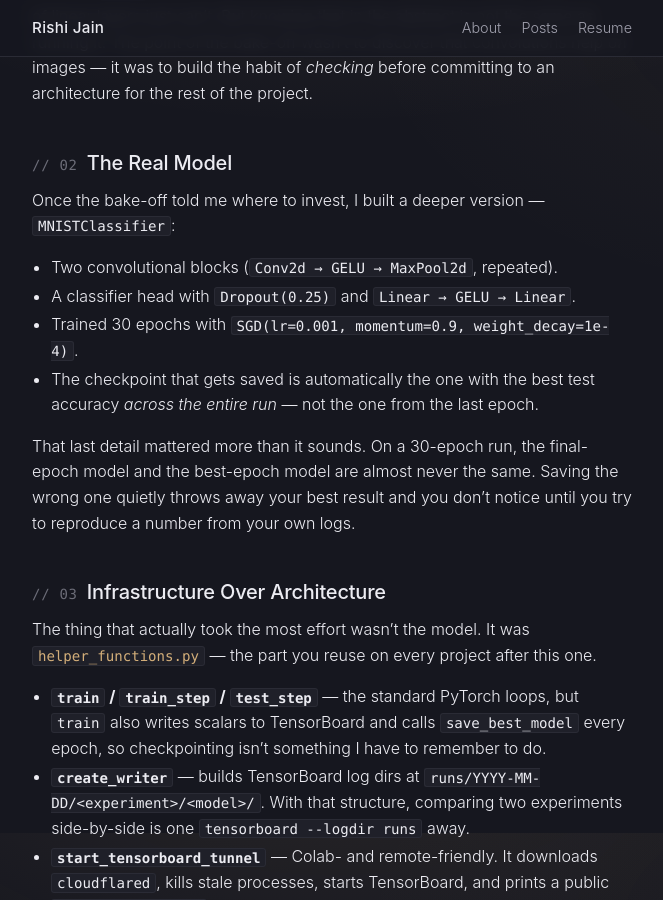
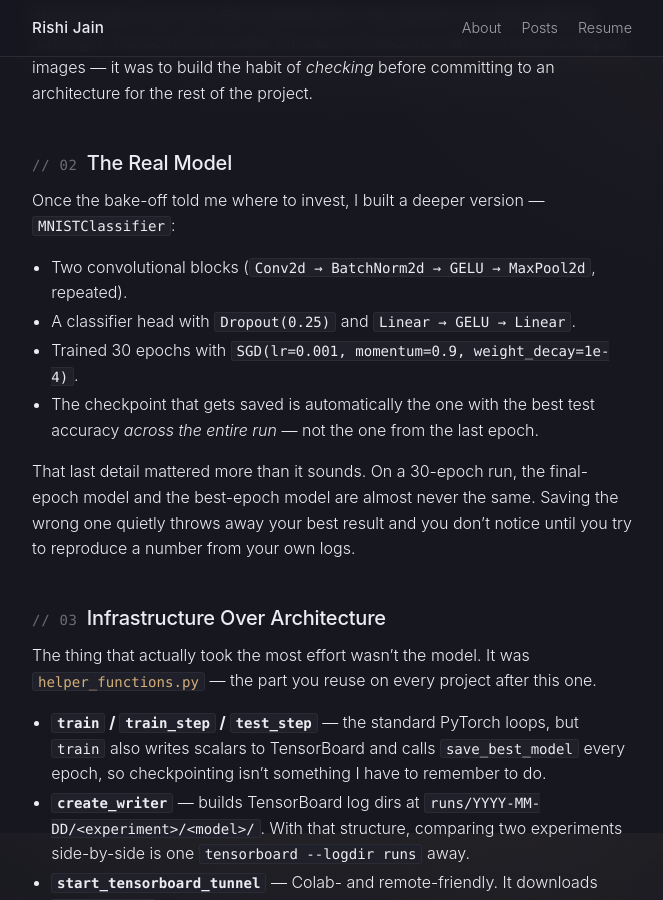
Before and after one commit to Rishi-Jain-27/rishi-jain-27.github.io, a Jekyll site: the page built from _posts/2026-05-12-mnist-classifier-first-pytorch-project.md, in a window 1280 px wide and 900 px high, scrolled down 967 px. Shown: the whole window, without its empty margins (308-971 px from the left). Built offline with Jekyll 4.4.1, drawn with Linux system fonts in a browser that asks for light colours.

Commit message:
Updated the mnist classifier blog to include batchnorm

```diff
--- a/_posts/2026-05-12-mnist-classifier-first-pytorch-project.md
+++ b/_posts/2026-05-12-mnist-classifier-first-pytorch-project.md
@@ -29,7 +29,7 @@ Before writing one "real" model, I wanted a baseline I could trust. So I trained
 
 Once the bake-off told me where to invest, I built a deeper version — `MNISTClassifier`:
 
-- Two convolutional blocks (`Conv2d → GELU → MaxPool2d`, repeated).
+- Two convolutional blocks (`Conv2d → BatchNorm2d → GELU → MaxPool2d`, repeated).
 - A classifier head with `Dropout(0.25)` and `Linear → GELU → Linear`.
 - Trained 30 epochs with `SGD(lr=0.001, momentum=0.9, weight_decay=1e-4)`.
 - The checkpoint that gets saved is automatically the one with the best test accuracy *across the entire run* — not the one from the last epoch.
```
